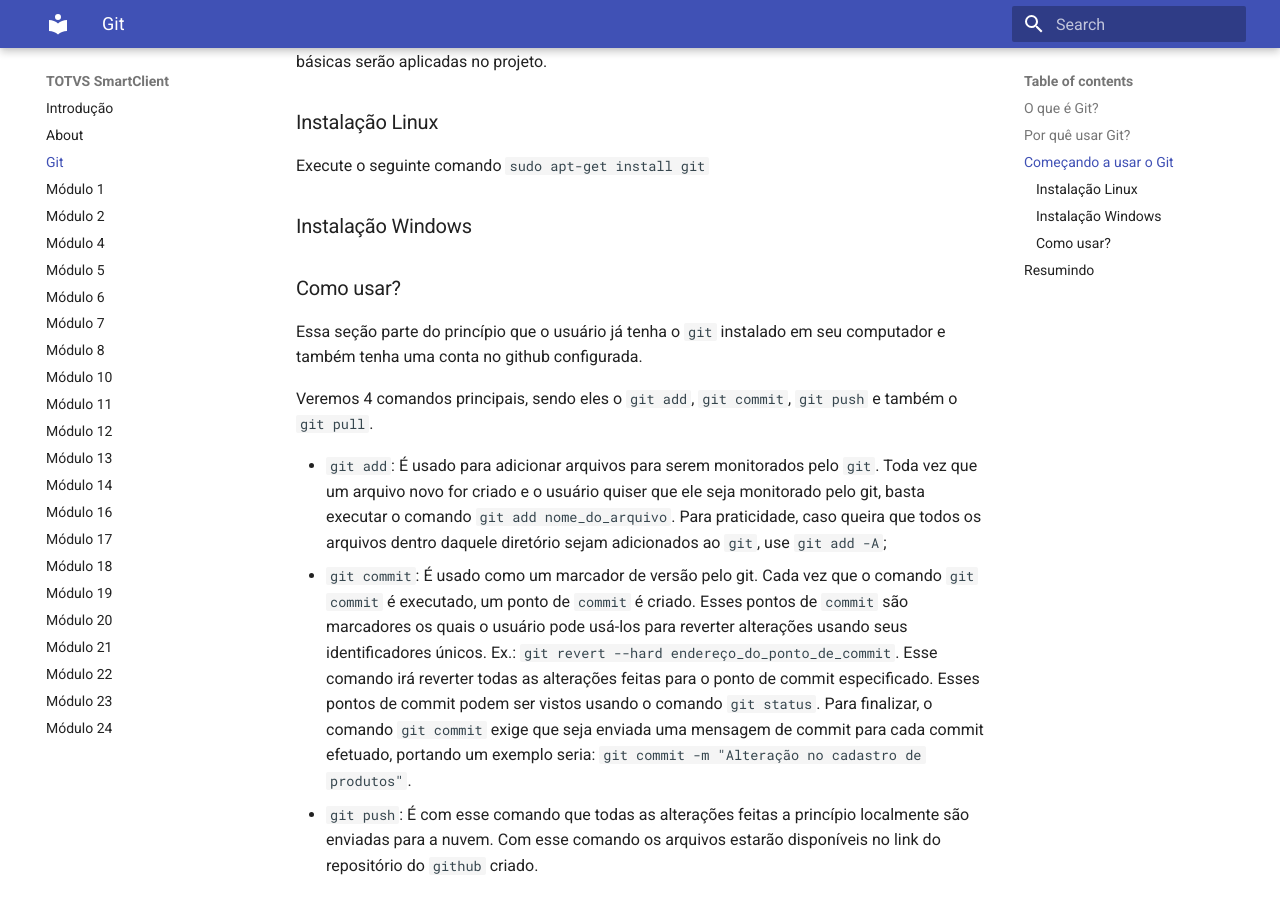
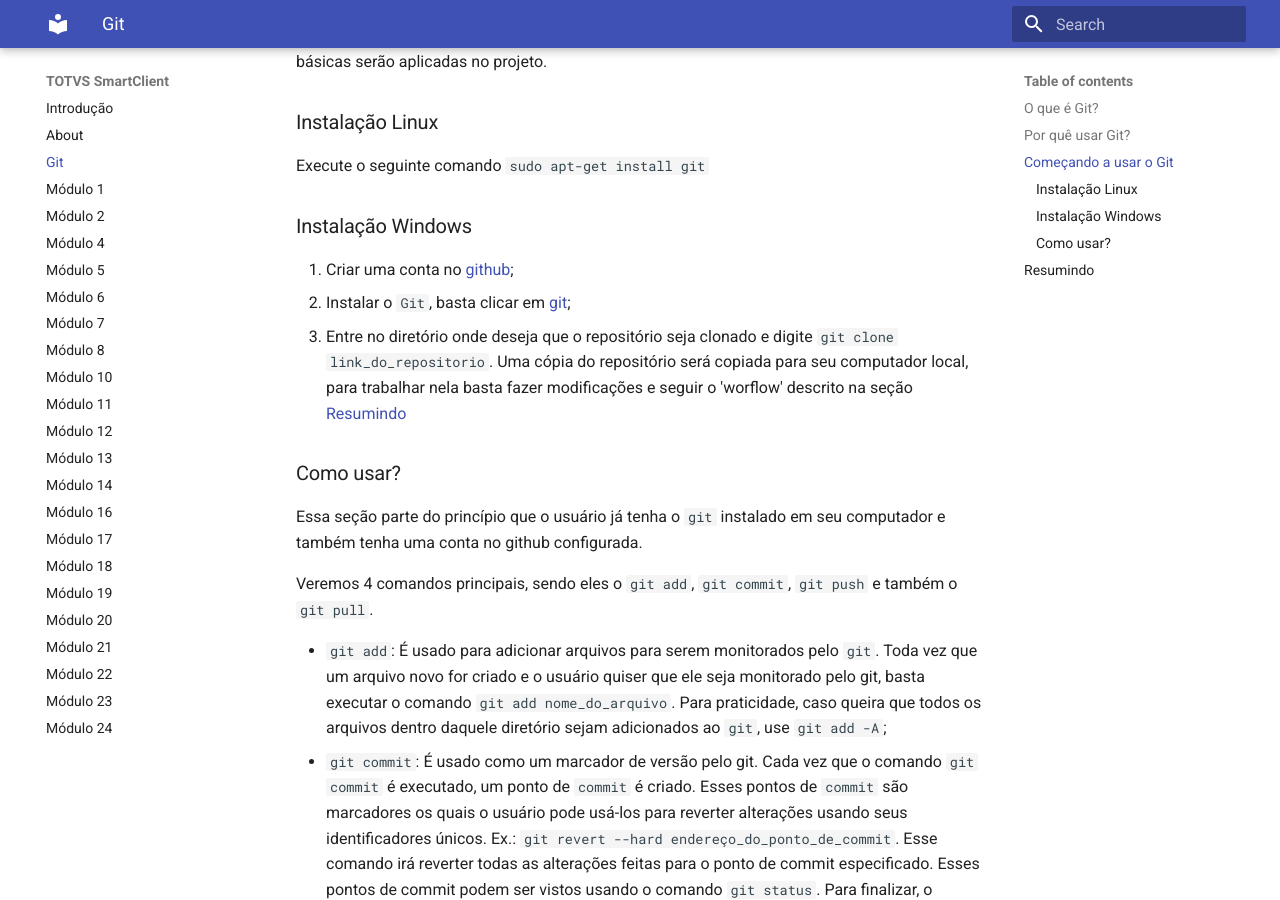
Before and after one commit to gabsbelini/totvs-docs, an MkDocs documentation site: the page built from docs/git.md, in a window 1280 px wide and 900 px high, scrolled down 600 px. Built offline with MkDocs 1.6.1 and Material for MkDocs 9.7.7, drawn with Linux system fonts in a browser that asks for light colours; old or Windows-style settings are respelled for this version of MkDocs.

Commit message:
tutorial terminado

```diff
--- a/docs/git.md
+++ b/docs/git.md
@@ -17,7 +17,9 @@ Como dito acima, o Git possui muitas funcionalidades, porém a princípio apenas
 Execute o seguinte comando `sudo apt-get install git`
 
 ### Instalação Windows
-
+1. Criar uma conta no [github](www.github.com);
+2. Instalar o `Git`, basta clicar em [git](https://git-scm.com/download/win);
+3. Entre no diretório onde deseja que o repositório seja clonado e digite `git clone link_do_repositorio`. Uma cópia do repositório será copiada para seu computador local, para trabalhar nela basta fazer modificações e seguir o 'worflow' descrito na seção [Resumindo](##Resumindo)
 
 ### Como usar?
 
```
